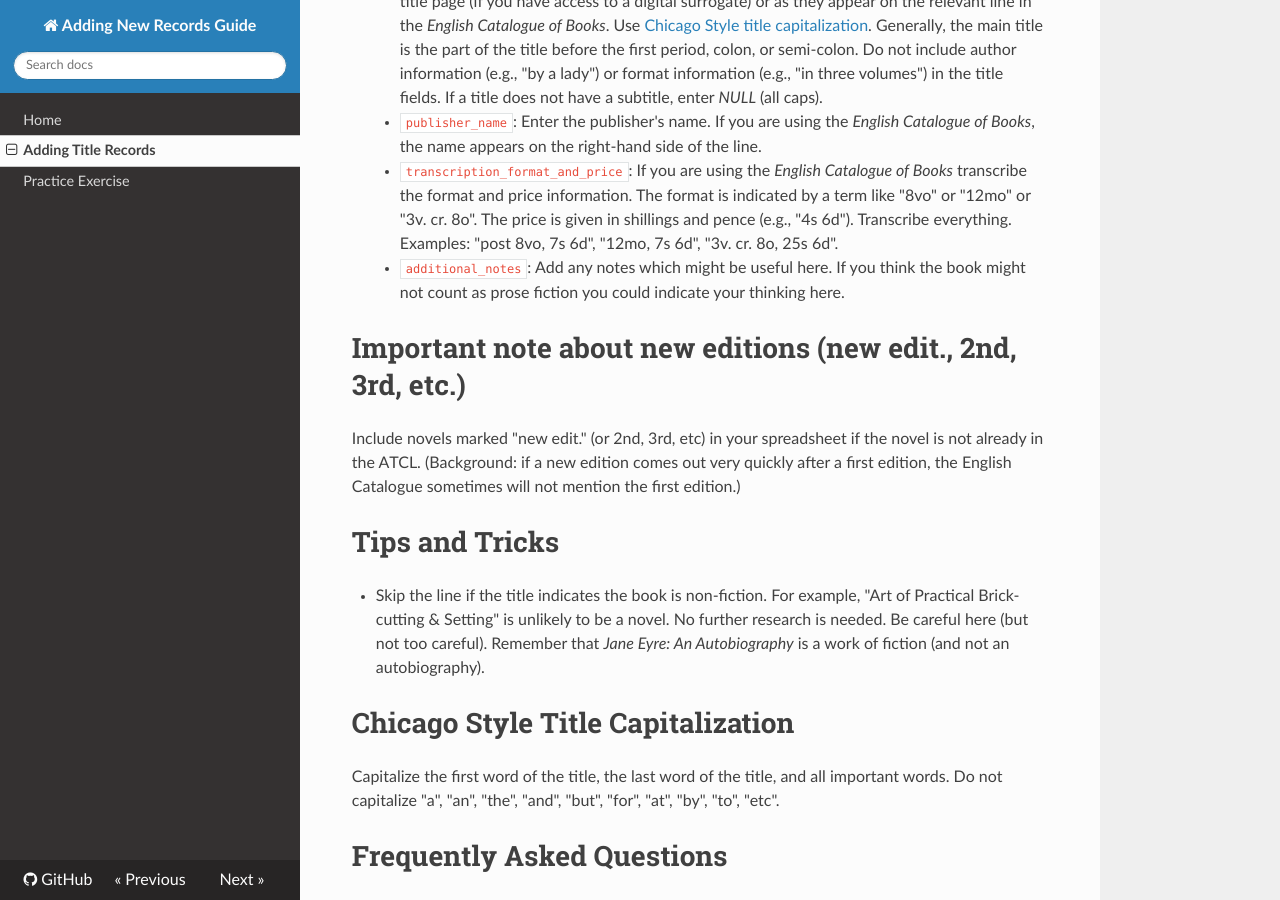
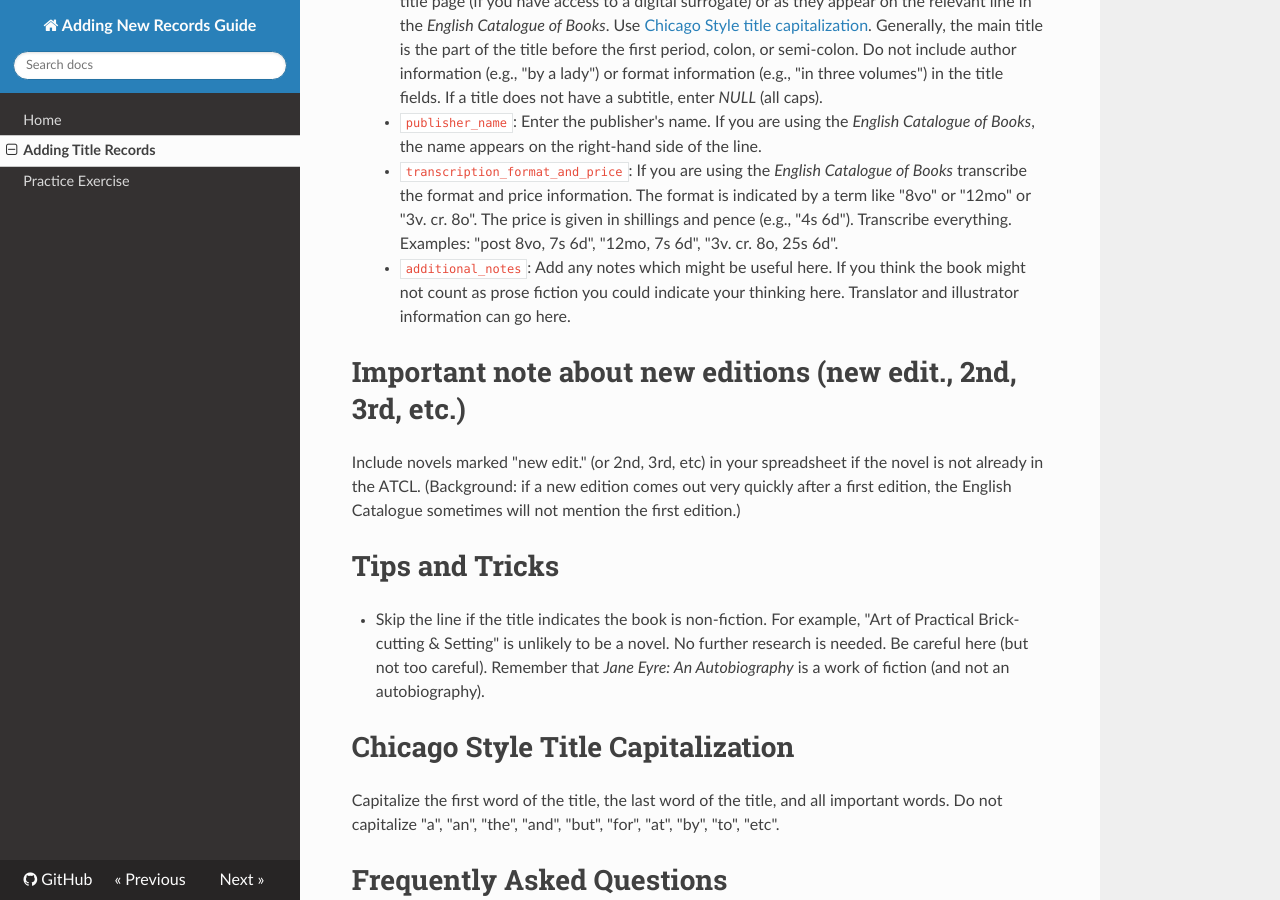
Before and after one commit to ge1789/docs-adding-new-records, an MkDocs documentation site: the page built from docs/adding-title-records.md, in a window 1280 px wide and 900 px high, scrolled down 1209 px. Built offline with MkDocs 1.6.1, drawn with Linux system fonts in a browser that asks for light colours; nearby versions of some CDN libraries.

Commit message:
fix: Add note about translator and illustrator information.

```diff
--- a/docs/adding-title-records.md
+++ b/docs/adding-title-records.md
@@ -38,7 +38,7 @@ The description of the steps is intended for people who are adding records by go
       If a title does not have a subtitle, enter *NULL* (all caps).
     - `publisher_name`: Enter the publisher's name. If you are using the *English Catalogue of Books*, the name appears on the right-hand side of the line.
     - `transcription_format_and_price`: If you are using the *English Catalogue of Books* transcribe the format and price information. The format is indicated by a term like "8vo" or "12mo" or "3v. cr. 8o". The price is given in shillings and pence (e.g., "4s 6d"). Transcribe everything. Examples: "post 8vo, 7s 6d", "12mo, 7s 6d", "3v. cr. 8o, 25s 6d".
-    - `additional_notes`: Add any notes which might be useful here. If you think the book might not count as prose fiction you could indicate your thinking here.
+    - `additional_notes`: Add any notes which might be useful here. If you think the book might not count as prose fiction you could indicate your thinking here. Translator and illustrator information can go here.
 
 # Important note about new editions (new edit., 2nd, 3rd, etc.)
 
```
